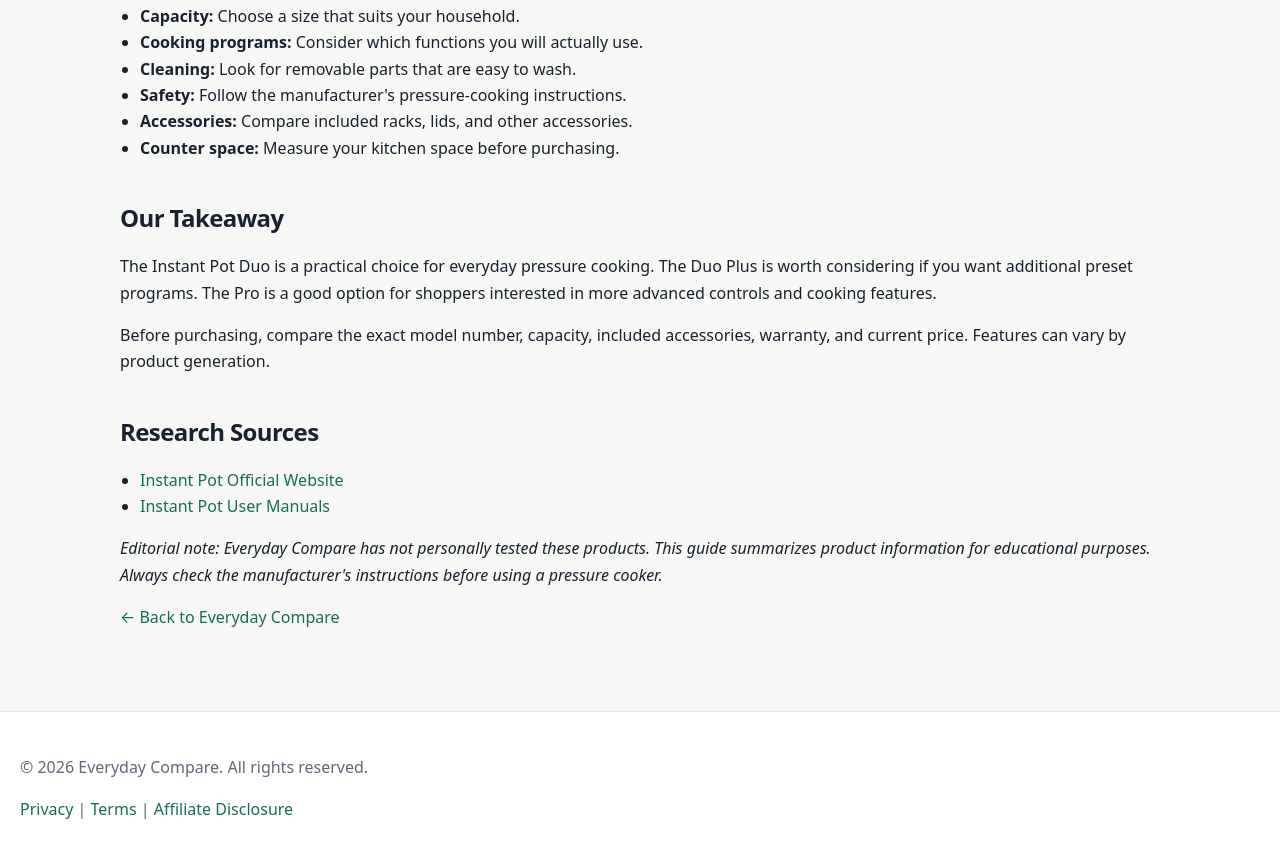
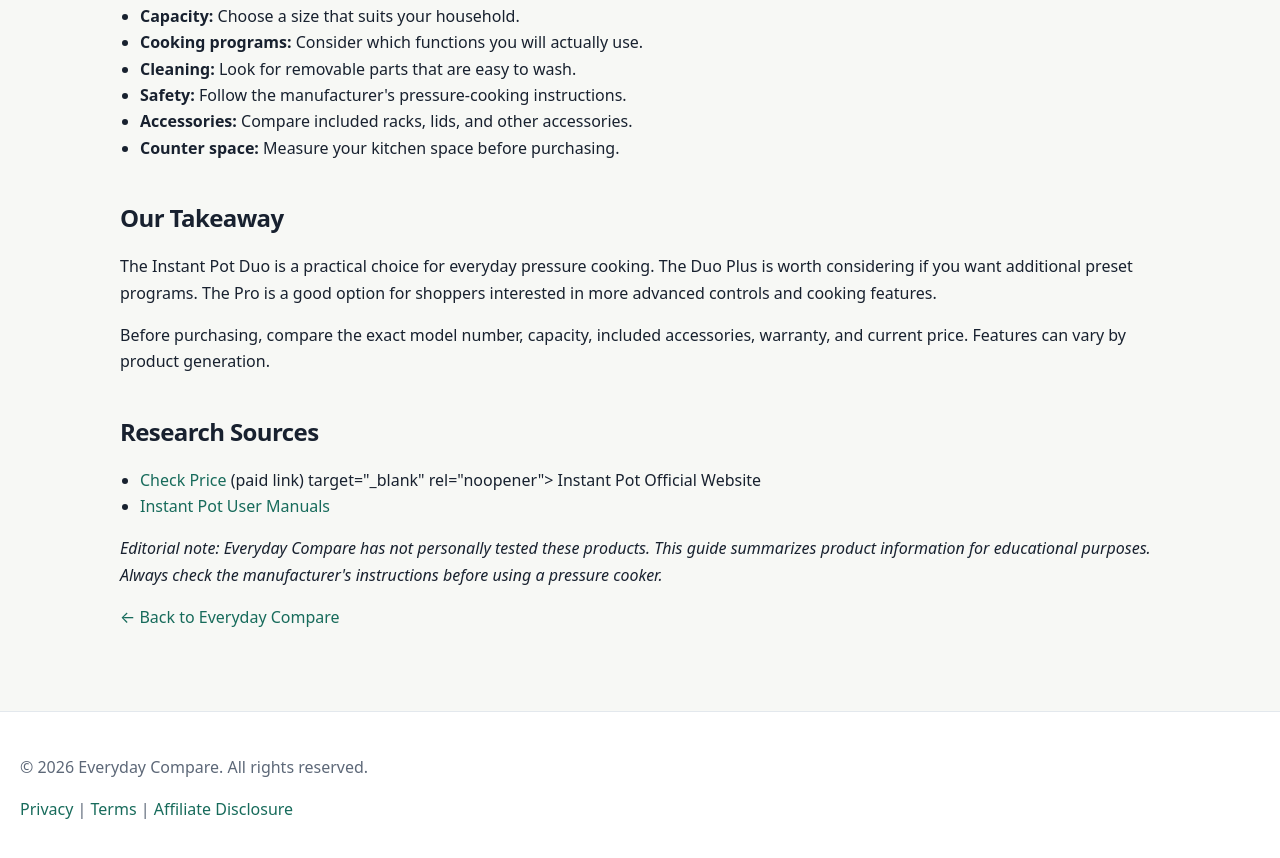
Before and after one commit to Rubes81/Everyday-compare, a plain HTML site: page pressure-cooker-comparison.html in a window 1280 px wide. Shown: the part 2318-3176 px from the top of the page. Drawn offline with Linux system fonts and the light colour scheme.

Commit message:
Fix link formatting for Instant Pot source

```diff
--- a/pressure-cooker-comparison.html
+++ b/pressure-cooker-comparison.html
@@ -180,7 +180,7 @@ price. Features can vary by product generation.
 
 <ul>
 <li>
-<a href="https://link.amazon/B05EnZShl" target="_blank" rel="noopener">
+<a href="https://link.amazon/B05EnZShl">Check Price</a> (paid link) target="_blank" rel="noopener">
 Instant Pot Official Website
 </a>
 </li>
```
